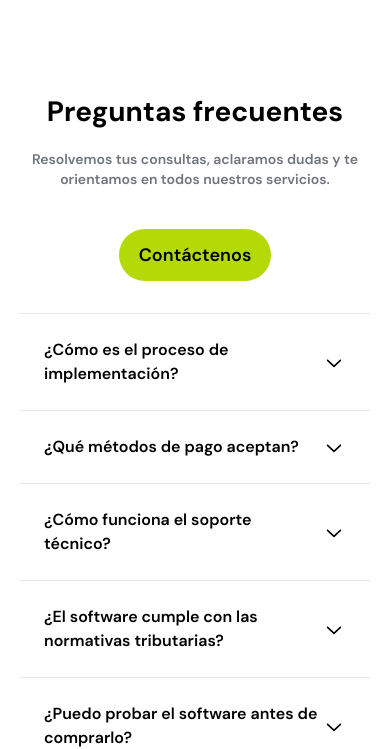
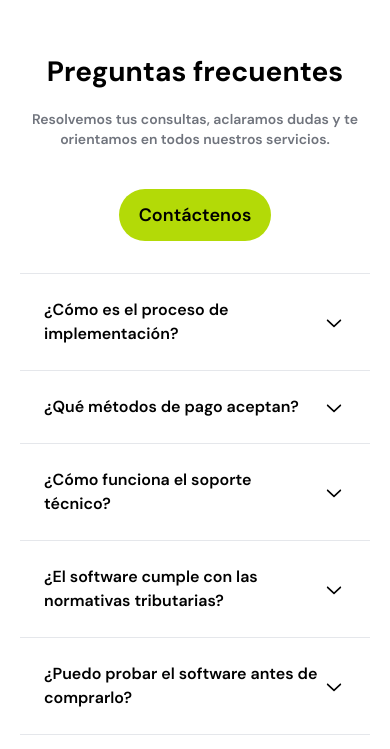
Before and after one commit to victoramelinckx/premad, a Next.js app: page /acerca in a window 390 px wide. Shown: the part 1961-2710 px from the top of the page. Built offline with nearby package versions, Linux system fonts and the light colour scheme.

Commit message:
padding y stuff

```diff
--- a/src/components/Faq.tsx
+++ b/src/components/Faq.tsx
@@ -45,7 +45,7 @@ const faqData = [
 export const Faq = () => {
   return (
     <section className="flex flex-col w-full justify-center items-center">
-      <div className="flex flex-col w-full lg:w-11/12 max-w-6xl pt-10  pb-10 max-md:px-5 md:max-lg:px-12 gap-6">
+      <div className="flex flex-col w-full lg:w-11/12 max-w-6xl lg:py-10 max-md:px-5 md:max-lg:px-12 gap-6">
         <section className="flex flex-col lg:flex-row justify-center lg:items-stretch items-center py-10 max-h-max-[700px] gap-8 lg:gap-12 max-w-6xl">
           <div className="w-full lg:w-1/2 h-full flex flex-col lg:sticky lg:top-24">
             <div className="">
```
